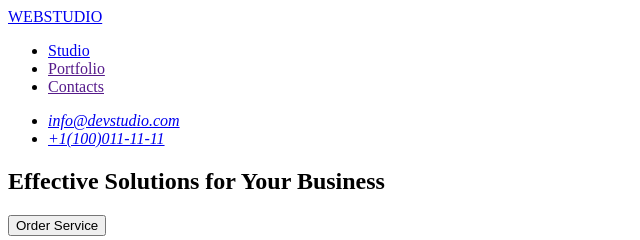
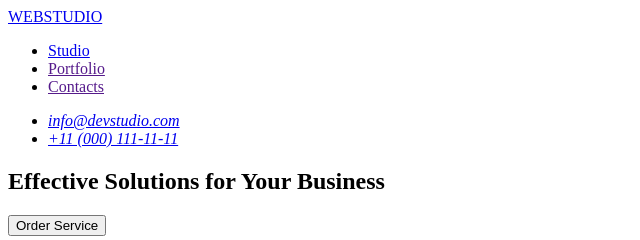
Before and after one commit to Plane-Jumper5/goit-markup-hw-01, a plain HTML site: page index.html in a window 1280 px wide. Shown: the top 240 px of the page, 0-640 px from the left. Drawn offline with Linux system fonts and the light colour scheme.

Commit message:
fix number1

```diff
--- a/index.html
+++ b/index.html
@@ -22,17 +22,16 @@
             <a href="">Contacts</a>
           </li>
         </ul>
-      </nav>
-      <address>
+         <address>
         <ul>
           <li>
             <a href="mailto:info@devstudio.com">info@devstudio.com</a>
           </li>
           <li>
-            <a href="tel:+11000111111">+1(100)011-11-11</a>
+            <a href="tel:+110001111111">+11 (000) 111-11-11</a>
           </li>
         </ul>
-      </address>
+
     </header>
     <main>
       <!-- HERO -->
```
